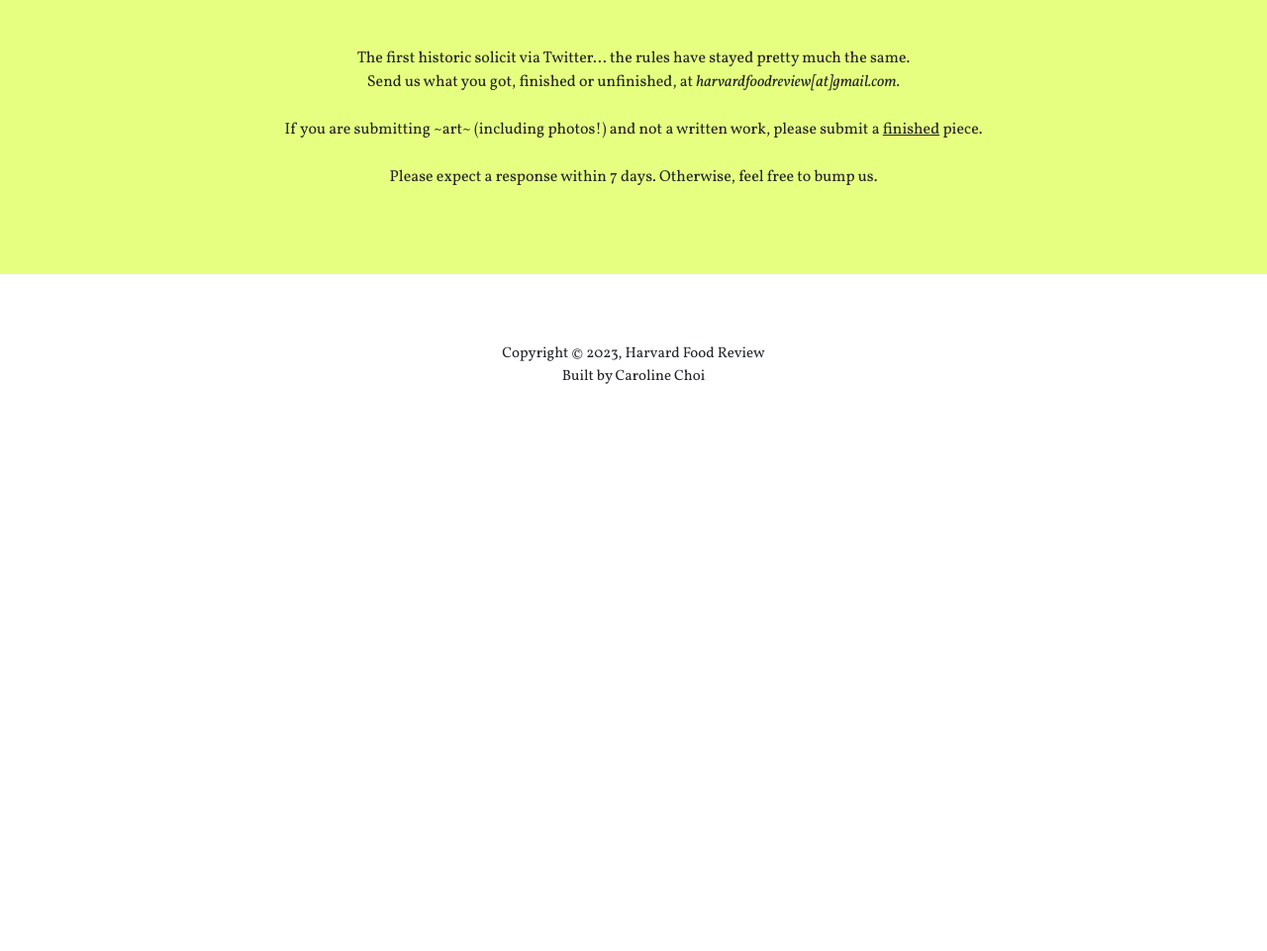
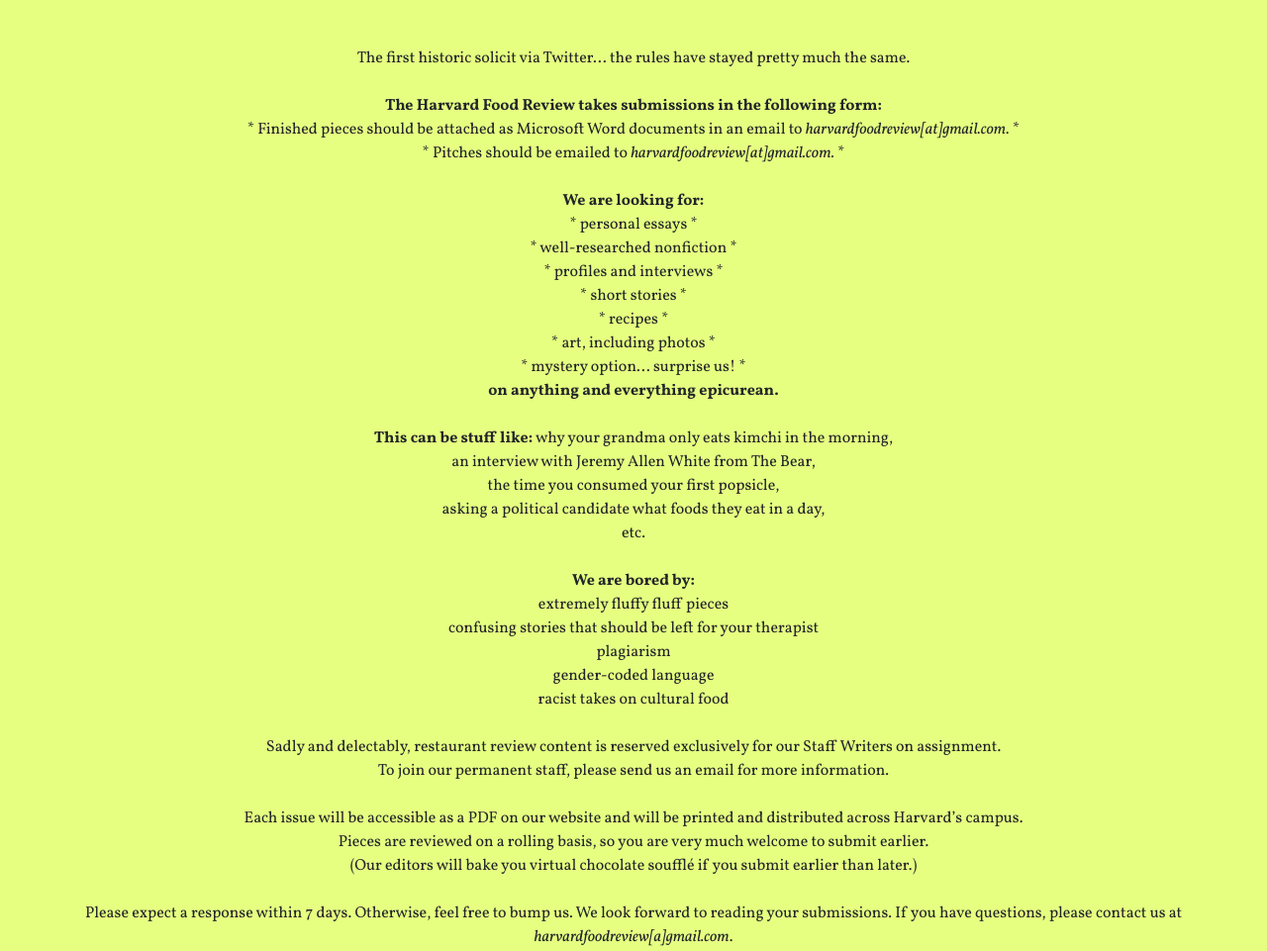
Before and after one commit to Harvard-Food-Review/website, a plain HTML site: page pages/submit.html in a window 1280 px wide. Shown: the part 593-1554 px from the top of the page at 99% size. Before the commit the page ends 1051 px from the top, so only its background shows below. Drawn offline with nearby package versions, Linux system fonts and the light colour scheme; a web font is replaced by a local one.

Commit message:
new submission guidelines

```diff
--- a/pages/submit.html
+++ b/pages/submit.html
@@ -42,10 +42,32 @@
                 </div>
             </div>
             <div class="row">
-                <p id="rules">The first historic solicit via Twitter... the rules have stayed pretty much the same.<br>
-                Send us what you got, finished or unfinished, at <i>harvardfoodreview[at]gmail.com.</i><br><br>
-                If you are submitting ~art~ (including photos!) and not a written work, please submit a <u>finished</u> piece.
-                <br><br>Please expect a response within 7 days. Otherwise, feel free to bump us.</p>
+                <p id="rules">The first historic solicit via Twitter... the rules have stayed pretty much the same.<br><br>
+                  <b>The Harvard Food Review takes submissions in the following form:</b>
+                  <br>* Finished pieces should be attached as Microsoft Word documents in an email to <i>harvardfoodreview[at]gmail.com.</i> *
+                  <br>* Pitches should be emailed to <i>harvardfoodreview[at]gmail.com.</i> *
+                  <br><br>
+                  <b>We are looking for:</b>
+                    <br>* personal essays *
+                    <br>* well-researched nonfiction *
+                    <br>* profiles and interviews *
+                    <br>* short stories *
+                    <br>* recipes *
+                    <br>* art, including photos *
+                    <br>* mystery option... surprise us! *
+                  <br><b>on anything and everything epicurean.</b> <br><br>
+                  <b>This can be stuff like:</b> why your grandma only eats kimchi in the morning, <br>an interview with Jeremy Allen White from The Bear, <br>the time you consumed your first popsicle, <br>asking a political candidate what foods they eat in a day, <br>etc. <br><br>
+                  <b>We are bored by:</b>
+                    <br>extremely fluffy fluff pieces
+                    <br>confusing stories that should be left for your therapist
+                    <br>plagiarism
+                    <br>gender-coded language
+                    <br>racist takes on cultural food
+                  <br><br>
+                  Sadly and delectably, restaurant review content is reserved exclusively for our Staff Writers on assignment. <br>To join our permanent staff, please send us an email for more information. <br><br>
+                  Each issue will be accessible as a PDF on our website and will be printed and distributed across Harvard’s campus. <br>Pieces are reviewed on a rolling basis, so you are very much welcome to submit earlier. <br>(Our editors will bake you virtual chocolate soufflé if you submit earlier than later.)<br><br>
+                  Please expect a response within 7 days. Otherwise, feel free to bump us. We look forward to reading your submissions. If you have questions, please contact us at <i>harvardfoodreview[a]gmail.com</i>.
+                </p>
             </div>
         </div>
     </div>
```
Also changed, not shown: pages/issues.html (+2 -2 lines).
